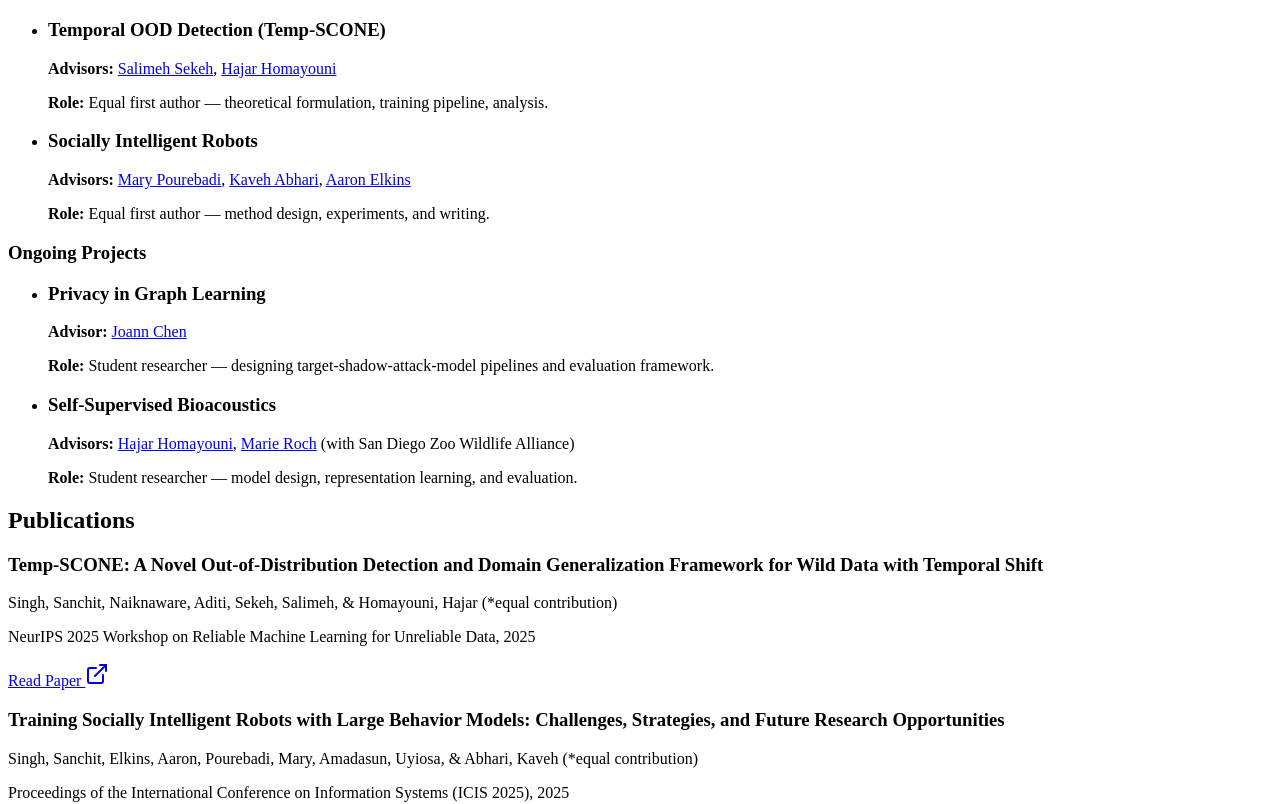
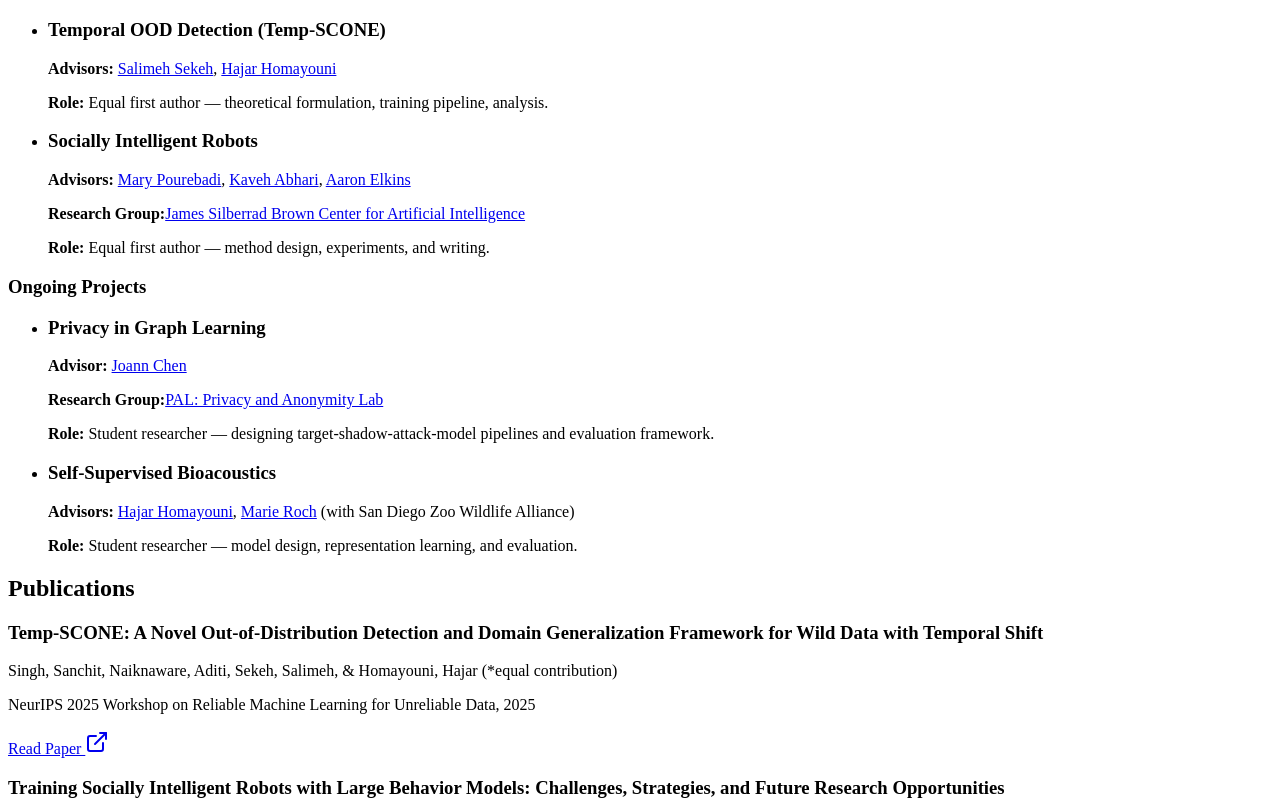
Before and after one commit to sanchitsingh001/Personal, a React (Vite) app: page / in a window 1280 px wide. Shown: the part 724-1528 px from the top of the page. Built offline with nearby package versions, Linux system fonts and the light colour scheme; the HTML template or start-up script is replaced by a standard one.

Commit message:
Add research group links and update Aaron Elkins profile link

```diff
--- a/src/App.tsx
+++ b/src/App.tsx
@@ -58,7 +58,11 @@ const completedProjects = [
         linkedAdvisors: {
             'Mary Pourebadi': 'https://scholar.google.com/citations?user=p7JH9hYAAAAJ&hl=en',
             'Kaveh Abhari': 'http://abhari.info/',
-            'Aaron Elkins': 'https://business.sdsu.edu/centers-institutes/ai'
+            'Aaron Elkins': 'https://business.sdsu.edu/centers-institutes/ai/director-spotlight'
+        },
+        researchGroup: {
+            name: 'James Silberrad Brown Center for Artificial Intelligence',
+            link: 'https://business.sdsu.edu/centers-institutes/ai'
         }
     }
 ];
@@ -70,6 +74,10 @@ const ongoingProjects = [
         role: 'Student researcher — designing target-shadow-attack-model pipelines and evaluation framework.',
         linkedAdvisors: {
             'Joann Chen': 'https://joannqc.com/'
+        },
+        researchGroup: {
+            name: 'PAL: Privacy and Anonymity Lab',
+            link: 'https://joannqc.com/lab/'
         }
     },
     {
@@ -189,6 +197,14 @@ My work spans robustness, reasoning, and human-centered AI — bridging socially
                       <li key={index}>
                         <h3 className="text-lg font-semibold">{project.title}</h3>
                         <p className="text-sm text-muted-foreground"><strong>Advisors:</strong> {renderAdvisors()}</p>
+                        {(project as any).researchGroup && (
+                          <p className="text-sm text-muted-foreground">
+                            <strong>Research Group:</strong>
+                            <a href={(project as any).researchGroup.link} target="_blank" rel="noopener noreferrer" className="text-blue-600 hover:text-blue-800 underline font-medium ml-1">
+                              {(project as any).researchGroup.name}
+                            </a>
+                          </p>
+                        )}
                         <p className="text-sm text-muted-foreground"><strong>Role:</strong> {project.role}</p>
                       </li>
                     );
@@ -224,6 +240,14 @@ My work spans robustness, reasoning, and human-centered AI — bridging socially
                       <li key={index}>
                         <h3 className="text-lg font-semibold">{project.title}</h3>
                         <p className="text-sm text-muted-foreground"><strong>{project.advisors ? 'Advisors:' : 'Advisor:'}</strong> {renderAdvisors()}</p>
+                        {(project as any).researchGroup && (
+                          <p className="text-sm text-muted-foreground">
+                            <strong>Research Group:</strong>
+                            <a href={(project as any).researchGroup.link} target="_blank" rel="noopener noreferrer" className="text-blue-600 hover:text-blue-800 underline font-medium ml-1">
+                              {(project as any).researchGroup.name}
+                            </a>
+                          </p>
+                        )}
                         <p className="text-sm text-muted-foreground"><strong>Role:</strong> {project.role}</p>
                       </li>
                     );
```
